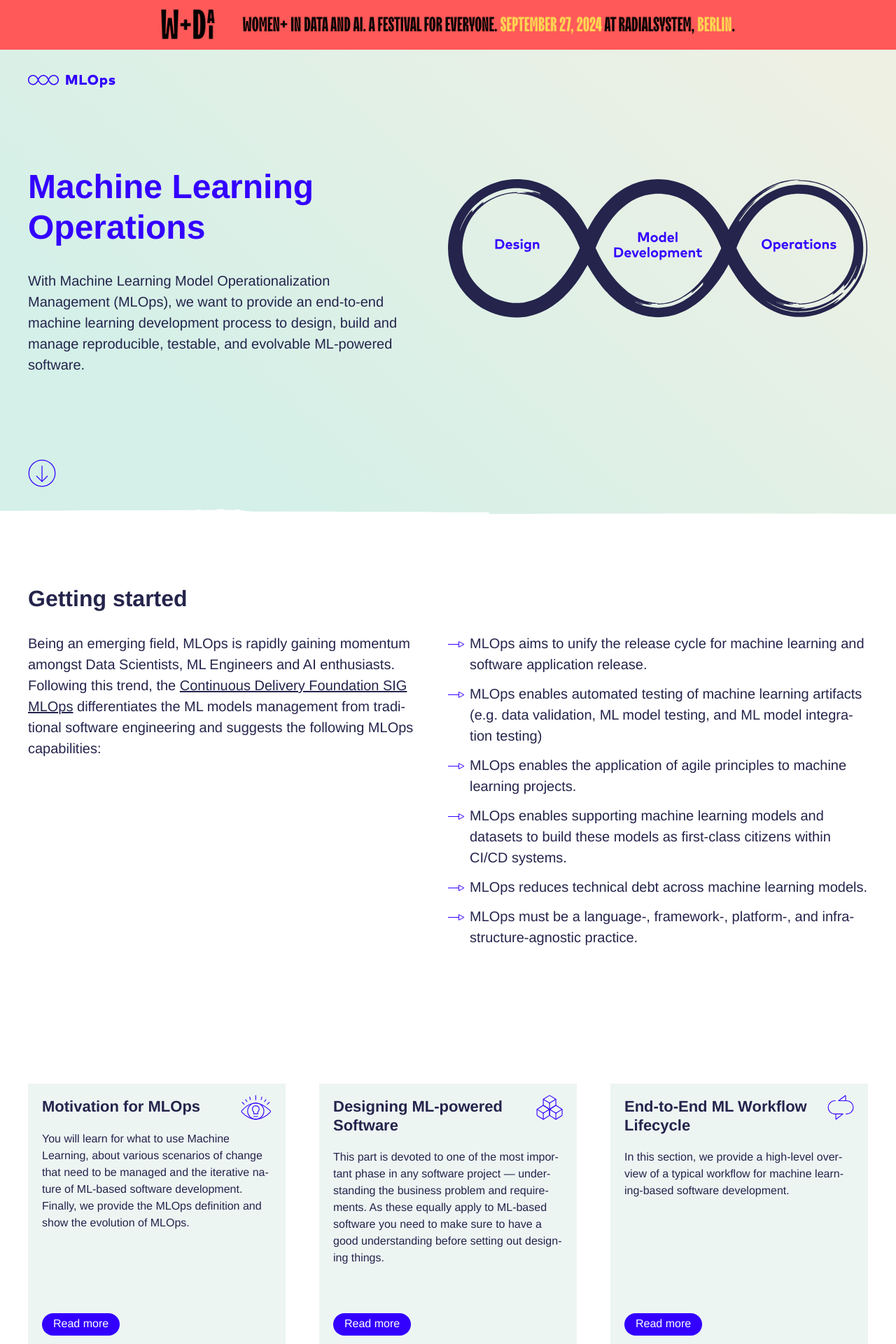
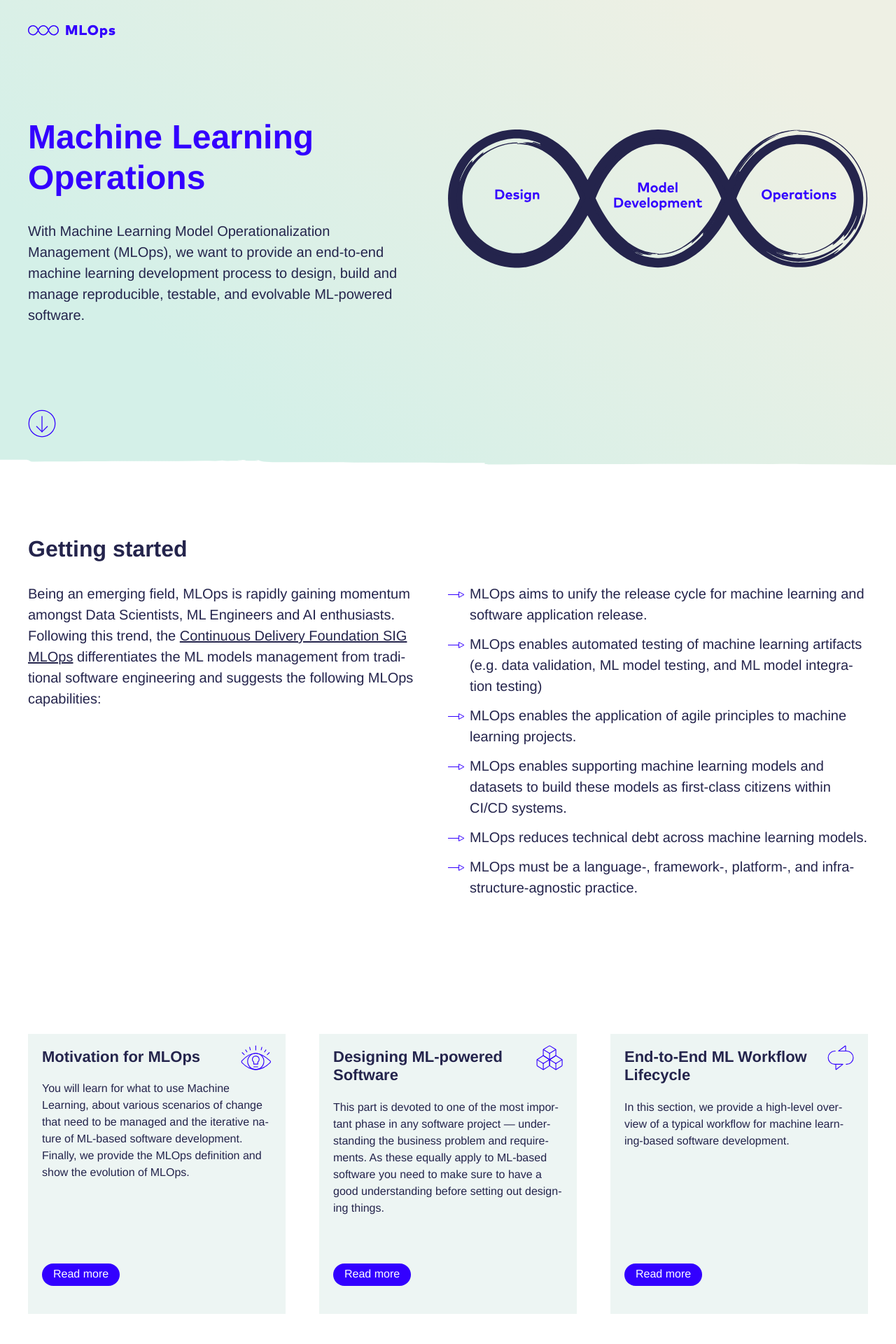
Before and after one commit to innoq/ml-ops.org, a Jekyll site: the page built from index.html, in a window 1280 px wide. Shown: the top 1920 px of the page at 70% size. Built offline with Jekyll 4.4.1, drawn with Linux system fonts in a browser that asks for light colours; some web fonts are replaced.

Commit message:
Removed outdated banner

```diff
--- a/_layouts/default.html
+++ b/_layouts/default.html
@@ -31,9 +31,6 @@
 </head>
 <body>
 <header class="header">
-    <a href="https://women-in-data-ai.tech?ref=ml-ops-org-banner">
-        <img class="notification-banner" src="/assets/ml-ops-wdai.png" alt="Women+ in Data/AI. A Festival for Everyone. June 30, 2023 at Radialsystem, Berlin." />
-    </a>
     <div class="container">
         <div class="header__flex">
             <img class="header__logo" src="/assets/mlops_header_logo.svg" alt="MLOps Logo">
```
